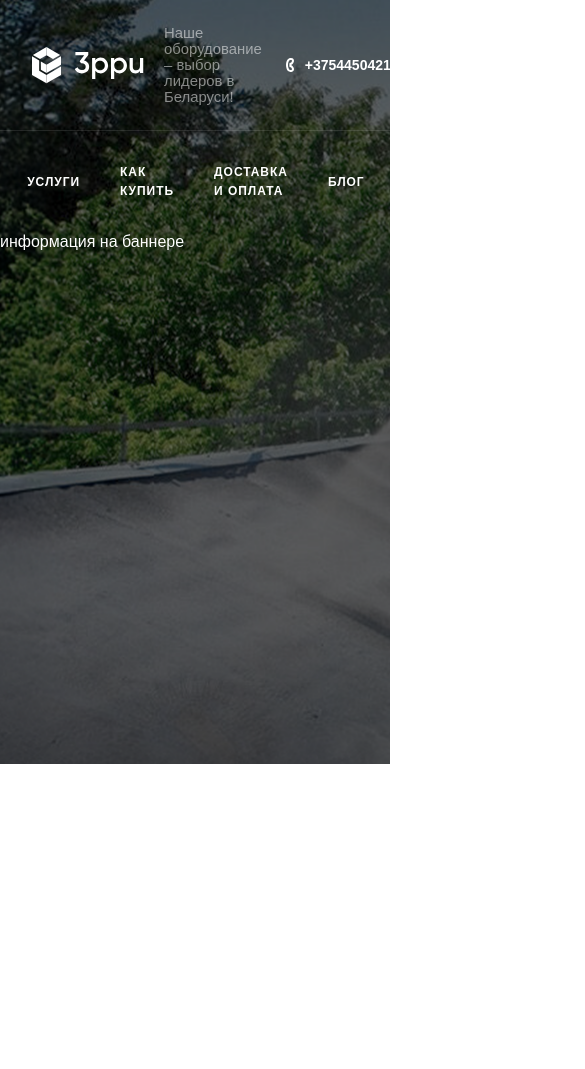
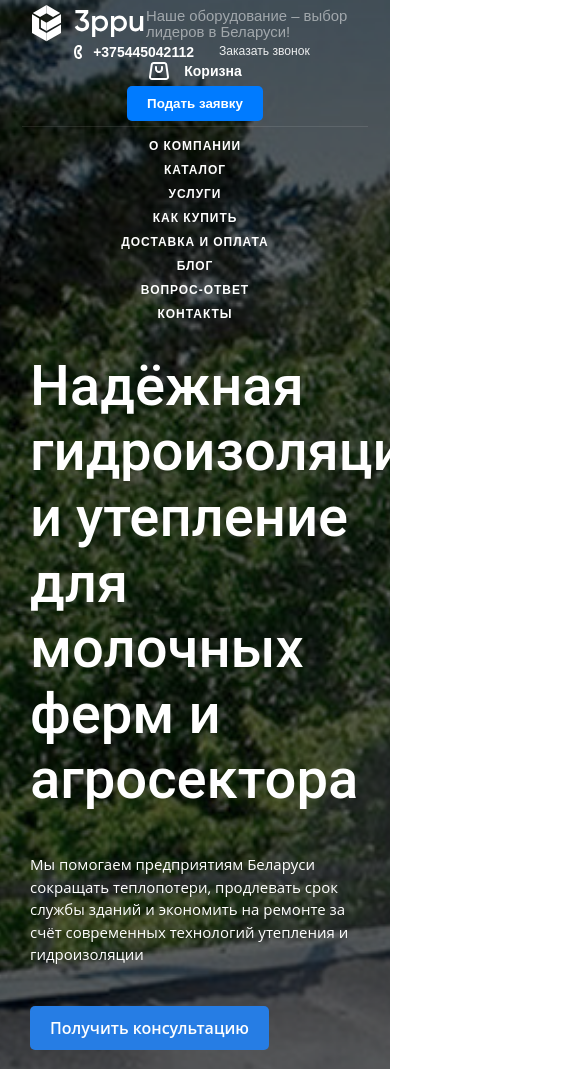
Before and after one commit to shakurovoleg42/3ppuby, a website built with webpack: page src/index.html in a window 390 px wide. Shown: the top 1069 px of the page, 585 px wide, since content can reach past the window. Before the commit the page ends 844 px from the top, so only its background shows below. Built offline with nearby package versions, Linux system fonts and the light colour scheme.

Commit message:
implement banner

```diff
--- a/src/assets/styles/style.css
+++ b/src/assets/styles/style.css
@@ -3,9 +3,23 @@ body {
   font-family: Arial, sans-serif;
 }
 
+h1 {
+  font-family: Roboto;
+  font-weight: 500;
+  font-size: 56px;
+  line-height: 65.63px;
+  letter-spacing: 0%;
+  color: #ffffff;
+  margin: 0 0 20px 0;
+}
+
 a {
   text-decoration: none;
   color: inherit;
+}
+
+p {
+  margin: 0;
 }
 
 header {
@@ -20,6 +34,28 @@ header {
   max-width: 1437px;
   margin: 0 auto;
   padding: 20px;
+}
+
+.blue-button {
+  background-color: #267de4;
+  color: white;
+  padding: 10px 20px;
+  border: none;
+  border-radius: 5px;
+  cursor: pointer;
+  font-weight: 600;
+  transition: background-color 500ms;
+  font-family: Open Sans;
+  font-weight: 600;
+  font-size: 16px;
+  line-height: 24px;
+  letter-spacing: 0%;
+  text-align: center;
+}
+
+.blue-button:hover {
+  transition: background-color 500ms;
+  background-color: #0056b3;
 }
 
 .header_container {
@@ -68,7 +104,6 @@ header {
   background-size: cover;
   background-position: center;
   color: #ffffff;
-  /* height: 100%; */
   min-height: 764px;
   text-decoration: none;
 }
@@ -166,3 +201,152 @@ header {
   color: #ffffff;
   text-decoration: none;
 }
+
+.banner-information {
+  width: auto;
+  padding: 84px 140px 84px 140px;
+  display: flex;
+  flex-direction: column;
+}
+
+.banner-information .banner-title {
+  width: 100%;
+  max-width: 840px;
+}
+
+.banner-seocondary {
+  display: flex;
+  flex-direction: row;
+  flex-wrap: wrap;
+}
+
+.banner-information .banner-seocondary .banner-description {
+  max-width: 532px;
+  margin-top: 20px;
+  font-family: Open Sans;
+  font-weight: 400;
+  font-size: 15px;
+  line-height: 22.5px;
+  letter-spacing: 0%;
+}
+
+.banner-information .banner-seocondary .banner-button {
+  margin-top: 40px;
+}
+
+.banner-information .banner-seocondary .banner-blocks {
+  display: flex;
+  flex-wrap: wrap;
+  margin-top: 22px;
+  gap: 20px;
+}
+
+/* Media Queries for Responsiveness */
+@media (max-width: 1200px) {
+  .header_container,
+  .top_header,
+  .header-right,
+  .navigation-header ul {
+    flex-direction: column;
+    align-items: flex-start;
+  }
+
+  .header_container {
+    padding: 15px 20px;
+  }
+
+  .top_header .first_block {
+    gap: 10px;
+  }
+
+  .header-right {
+    gap: 20px;
+  }
+
+  .navigation-header ul {
+    gap: 20px;
+    margin: 20px 0;
+  }
+
+  .banner-information {
+    padding: 60px 80px;
+  }
+}
+
+@media (max-width: 768px) {
+  .header_container,
+  .top_header,
+  .header-right,
+  .navigation-header ul {
+    flex-direction: column;
+    align-items: center;
+  }
+
+  .header_container {
+    padding: 10px 15px;
+  }
+
+  .top_header .first_block {
+    gap: 5px;
+  }
+
+  .header-right {
+    gap: 10px;
+  }
+
+  .navigation-header ul {
+    gap: 10px;
+    margin: 15px 0;
+  }
+
+  .banner-information {
+    padding: 40px 60px;
+  }
+
+  .banner-information .banner-title {
+    max-width: 100%;
+  }
+
+  .banner-information .banner-seocondary .banner-description {
+    max-width: 100%;
+  }
+}
+
+@media (max-width: 480px) {
+  .header_container,
+  .top_header,
+  .header-right,
+  .navigation-header ul {
+    flex-direction: column;
+    align-items: center;
+  }
+
+  .header_container {
+    padding: 5px 10px;
+  }
+
+  .top_header .first_block {
+    gap: 2px;
+  }
+
+  .header-right {
+    gap: 5px;
+  }
+
+  .navigation-header ul {
+    gap: 5px;
+    margin: 10px 0;
+  }
+
+  .banner-information {
+    padding: 20px 30px;
+  }
+
+  .banner-information .banner-title {
+    max-width: 100%;
+  }
+
+  .banner-information .banner-seocondary .banner-description {
+    max-width: 100%;
+  }
+}
--- a/src/index.html
+++ b/src/index.html
@@ -49,7 +49,31 @@
           </ul>
         </nav>
       </header>
-      <div>информация на баннере</div>
+      <div class="banner-information">
+        <div class="banner-title">
+          <h1>
+            Надёжная гидроизоляция и утепление для молочных ферм и агросектора
+          </h1>
+        </div>
+        <div class="banner-seocondary">
+          <div>
+            <div class="banner-description">
+              <p>
+                Мы помогаем предприятиям Беларуси сокращать теплопотери,
+                продлевать срок службы зданий и экономить на ремонте за счёт
+                современных технологий утепления и гидроизоляции
+              </p>
+            </div>
+            <div class="banner-button">
+              <button class="blue-button">Получить консультацию</button>
+            </div>
+          </div>
+          <div class="banner-blocks">
+            <img src="assets/icons/7.svg" alt="banner-image" />
+            <img src="assets/icons/100.svg" alt="banner-image" />
+          </div>
+        </div>
+      </div>
     </section>
     <script src="index.js"></script>
   </body>
```
Also changed, not shown: src/assets/icons/100.svg (added), src/assets/icons/7.svg (added).
